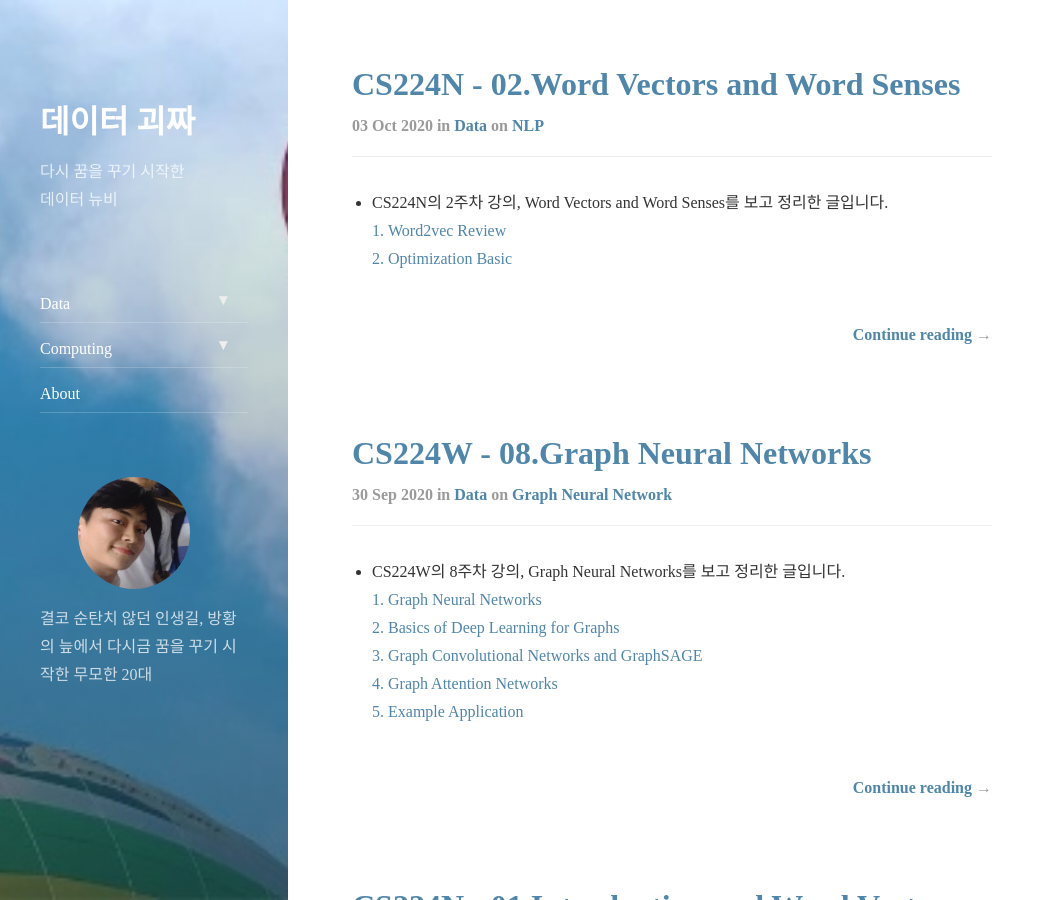
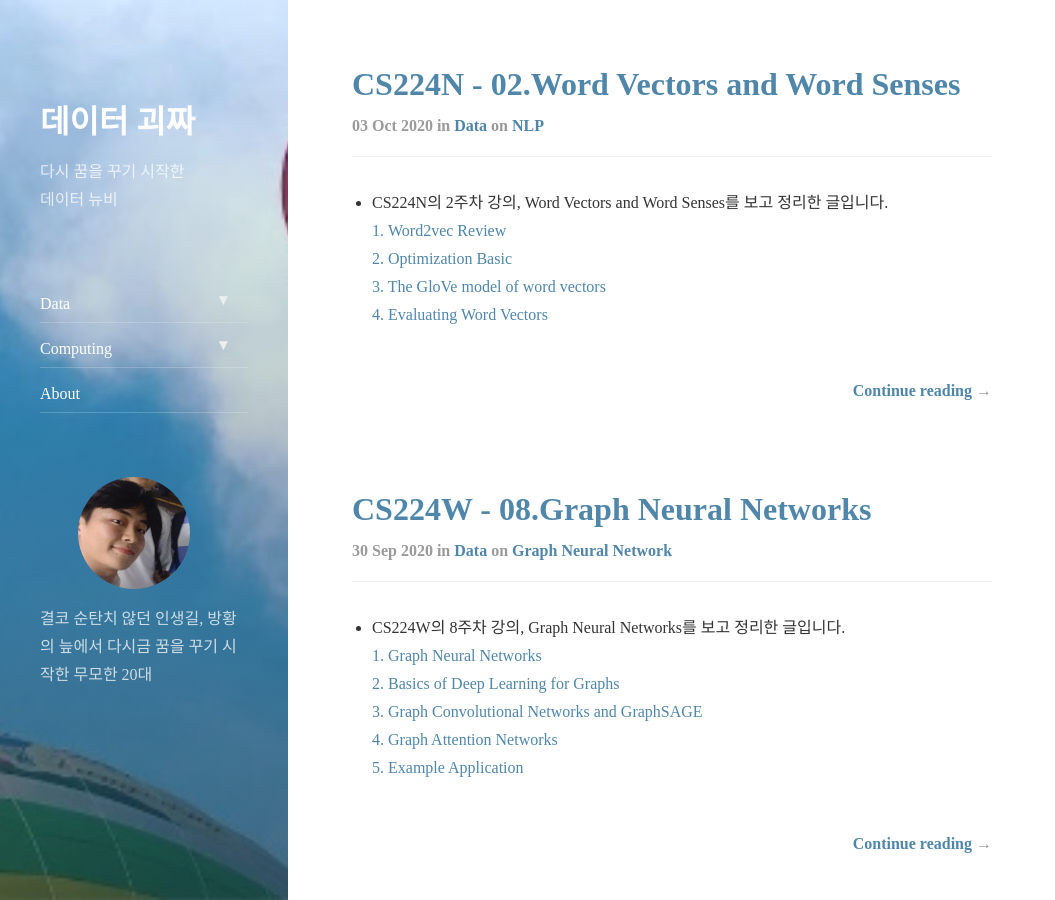
Before and after one commit to tryumanshow/data-weirdo.github.io, a Jekyll site: the page built from index.html, in a window 1280 px wide and 900 px high. Shown: the whole window, without its empty margins (0-1055 px from the left). Built offline with Jekyll 4.4.1, drawn with Linux system fonts in a browser that asks for light colours; nearby versions of some CDN libraries; the list of posts is cut into pages by our own code; part of the change alters nothing that is shown.

Commit message:
Update 2020-10-03-data-nlp-02.Wv.markdown

```diff
--- a/_posts/2020-10-03-data-nlp-02.Wv.markdown
+++ b/_posts/2020-10-03-data-nlp-02.Wv.markdown
@@ -10,6 +10,8 @@ comments: true
 - CS224N의 2주차 강의, Word Vectors and Word Senses를 보고 정리한 글입니다.
   [1. Word2vec Review](#word2vec-review)
   [2. Optimization Basic](#optimization-basic)
+  [3. The GloVe model of word vectors](#the-globve-model-of-word-vectors)
+  [4. Evaluating Word Vectors](#evaluating-word-vectors)
 
 ---
 
@@ -177,16 +179,61 @@ comments: true
     ![nlp02-12](https://user-images.githubusercontent.com/43376853/94988607-69593d00-05a9-11eb-8cb0-d56a4582d5e2.png)
     > "If you can construct a vector space that has this linearity property, then you are definitely gonna do well in analogy."
 
+#### Count based vs. direct prediction
+- 기존의 NLP 두 가지 큰 방법론
+  ![nlp02-13](https://user-images.githubusercontent.com/43376853/94995135-32018500-05d7-11eb-98d4-b9ccef2ae3b0.png)
+
+---
+
+## The GloVe model of word vectors
+- Count based와 Direct Prediction 둘을 섞으려는 시도
+- 중요 Insight: "Co-occurrence 확률의 비 (Ratio)가 meaning component들을 encode할 수 있다"
+
+- 예를 들어,
+  P(x|ice), x=solid -> Large : Ice라는 단어가 주어졌을 때, solid라는 단어가 같이 발생할 (co-occur)할 확률은 大
+  P(x|stream), x=solid -> Small : Stream이라는 단어가 주여졌을 때, solid라는 단어가 같이 발생할 (co-occur)할 확률은 小
+  ![](https://latex.codecogs.com/gif.latex?%5Cdpi%7B120%7D%20%5Cfrac%7BP%28x%7Cice%29%7D%7BP%28x%7Cstream%29%7D): Ratio of co-occurrence prob.
+
+  ![nlp02-14](https://user-images.githubusercontent.com/43376853/94995236-f9ae7680-05d7-11eb-8238-7cc4d47c1851.png)
+  ↓ 실제로 측정을 해보았더니,
+  ![nlp02-15](https://user-images.githubusercontent.com/43376853/94995251-12b72780-05d8-11eb-9159-c95cdc170072.png)
+
+  - 8.8, 8.5X10^-2: Dimension of meaning between solid & gas
+  - 1.36, 0.96: Not the dimension of meaning
+
+  - 바라는 것: Ratio of co-occurrence probability가 Word Vector Space에서 Linear한 관계를 가졌으면 좋겠다는 것.
+
+- Q: 어떻게 Word vector space 내에서 ratios of co-occurrence probabilities가 linaer한 meaning components가 되게 할 수 있을까?!
+  A: Word vector들의 내적이 log(co-occurrence probability)와 같아지게 정의하면 두 벡터간의 차이를 Linear한 형태로 표기해볼 수 있다.
+    ![nlp02-16](https://user-images.githubusercontent.com/43376853/94995483-83127880-05d9-11eb-9012-e0aa08a72617.png)
+
+#### GloVe 모델의 Objective Function
+![nlp02-17](https://user-images.githubusercontent.com/43376853/94995531-edc3b400-05d9-11eb-9a99-4b8e206ad915.png)
 
 
+---
 
+## Evaluating Word Vectors
+- Word Vectors를 어떻게 평가할까?
+- NLP의 일반적인 두 가지 평가기준:  `Intrinsic`과 `Extrinsic`
+  - Intrinsic
+    : 특정 Subtask에 대한 평가
+    : 연산이 빠름
+    : 해당 시스템을 이해하는 데에 도움
+    : 실제 Task와의 Correlation 관계가 확립되지 않았다면, 정말 실세계에서 정말 도움이 될지는 명확하지는 않음
 
+  - Extrinsic
+    : 실제 Task (Real task) 상에서의 평가
+    : Accuracy 계산에 긴 시간이 걸릴 수 있음
+    : Subsystem 상에 어떤 문제가 있는지에 대해 명확하게 알 수 없음
+    : 정확히 하나의 Subsystem을 다른 subsystem으로 교체했는데 accuracy가 향상된다면 -> 쩔어!
 
+- 오늘 강의에서는 __Intrinsic Evaluation__ 파트에 집중할 것.
+  -  Intrinsic Evaluation은 Vector Space addition 이후의 cosine distance가 얼마나 intuitive semantic & syntactic analogy questions를 잘 잡아내는지를 근거로 word vector를 평가
 
-
-
-
-
+  - GloVe 모델을 썼더니, Linear한 Property를 정말 갖고 있더라.
+  - 예
+    ![nlp02-18](https://user-images.githubusercontent.com/43376853/94995868-09c85500-05dc-11eb-934f-88fa9490f44f.png)
 
 
 ---
```
